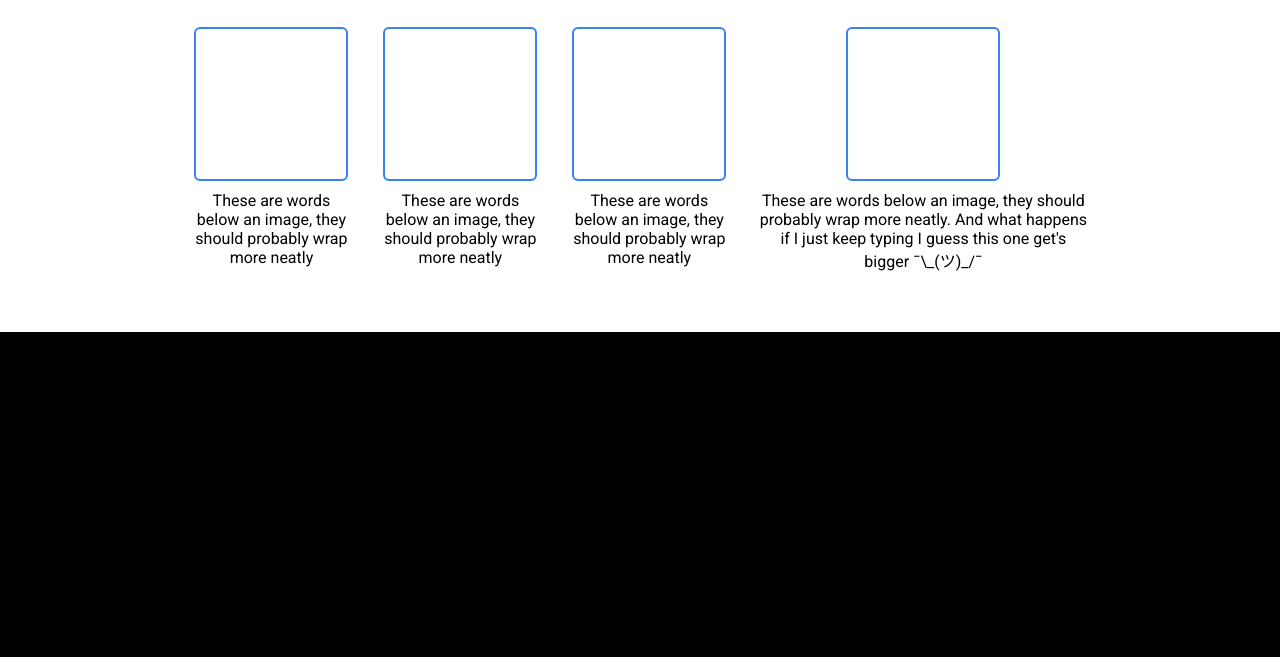
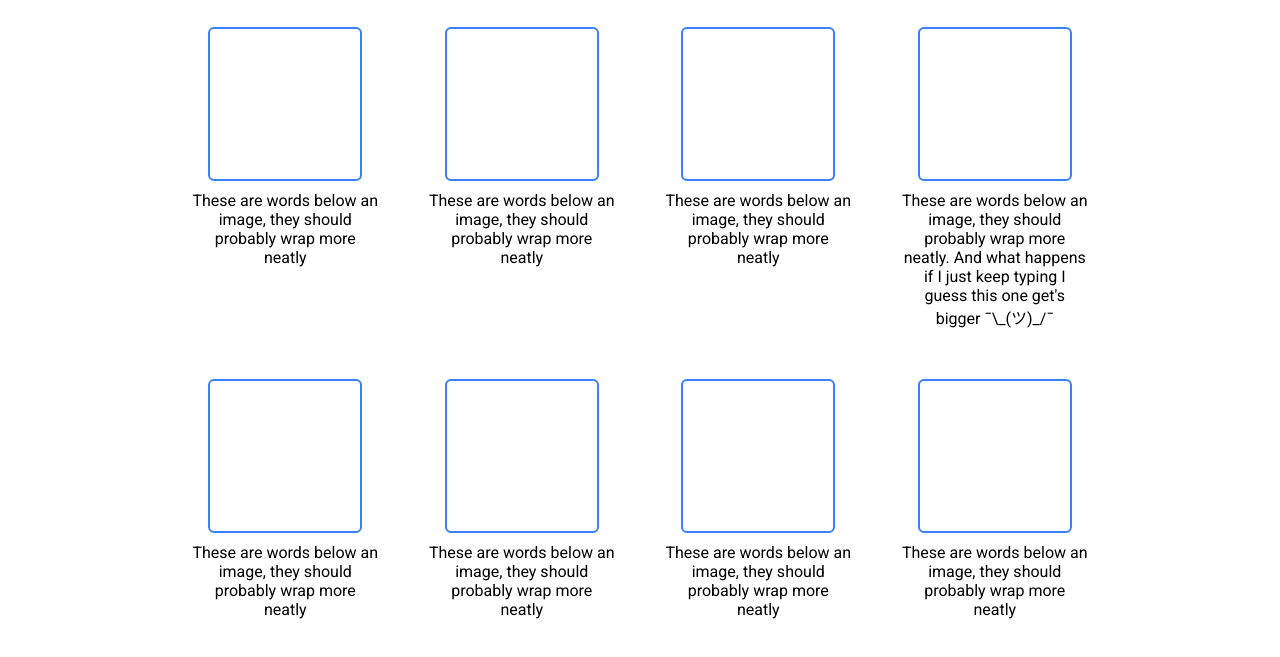
Before and after one commit to jflann/odin-landing-page, a plain HTML site: page index.html in a window 1280 px wide. Shown: the part 585-1242 px from the top of the page. Before the commit the page ends 917 px from the top, so only its background shows below. Drawn offline with Linux system fonts and the light colour scheme.

Commit message:
Update info card size, spacing, and wrap

```diff
--- a/index.html
+++ b/index.html
@@ -47,6 +47,22 @@
             <div class="card-img"></div>
             <div class="img-subtext">These are words below an image, they should probably wrap more neatly.  And what happens if I just keep typing I guess this one get's bigger ¯\_(ツ)_/¯</div>
           </div>
+          <div class="card">
+            <div class="card-img"></div>
+            <div class="img-subtext">These are words below an image, they should probably wrap more neatly</div>
+          </div>
+          <div class="card">
+            <div class="card-img"></div>
+            <div class="img-subtext">These are words below an image, they should probably wrap more neatly</div>
+          </div>
+          <div class="card">
+            <div class="card-img"></div>
+            <div class="img-subtext">These are words below an image, they should probably wrap more neatly</div>
+          </div>
+          <div class="card">
+            <div class="card-img"></div>
+            <div class="img-subtext">These are words below an image, they should probably wrap more neatly</div>
+          </div>
         </div>
       </div>
       <div class="testimonial"></div>
--- a/style.css
+++ b/style.css
@@ -110,9 +110,10 @@ body {
 
 .cards {
   display: flex;
-  gap: 30px;
+  gap: 50px;
   margin-top: 30px;
-  justify-content: space-around;
+  justify-content: center;
+  flex-wrap: wrap;
 }
 
 .card {
@@ -120,6 +121,9 @@ body {
   flex-direction: column;
   align-items: center;
   gap: 10px;
+  max-width: 250px;
+  flex-grow: 1;
+  flex-basis: 0;
 }
 
 .card-img {
```
